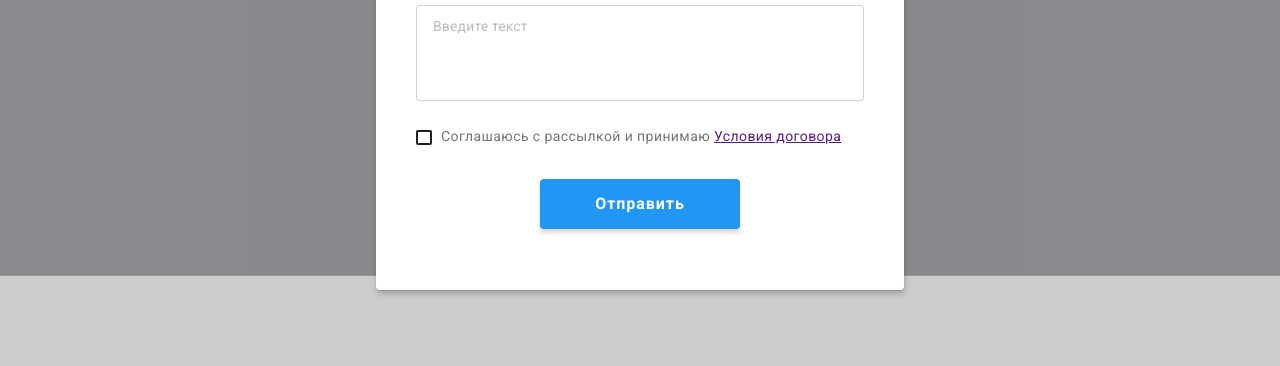
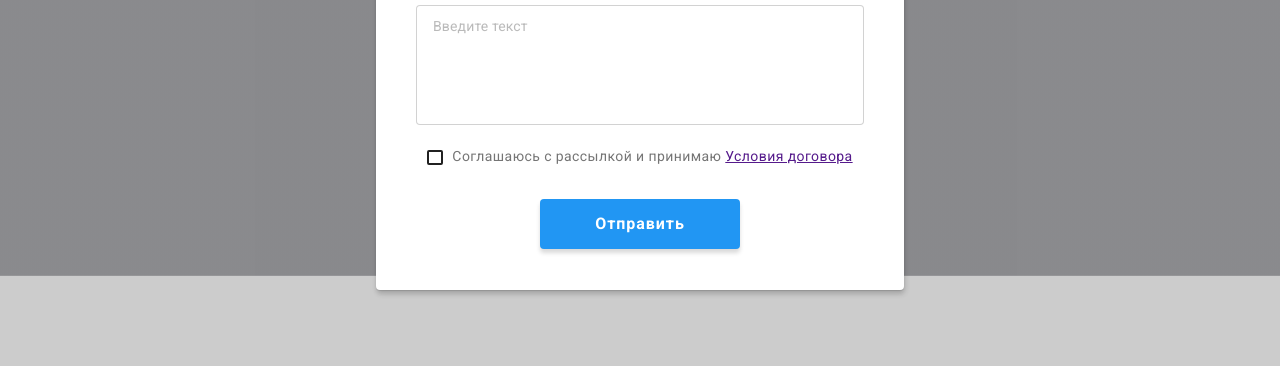
Before and after one commit to NickGontarenko/goit-markup-hw-06, a plain HTML site: page index.html in a window 1280 px wide. Both pictures are taken after a click on the button "Заказать услугу". Shown: the part 401-767 px from the top of the page. Drawn offline with nearby package versions, Linux system fonts and the light colour scheme.

Commit message:
Update styles.css

```diff
--- a/css/styles.css
+++ b/css/styles.css
@@ -564,6 +564,7 @@ address {
   align-items: baseline;
 }
 .footer-contacts {
+  flex-grow: 1s;
   margin-right: 70px;
 }
 
@@ -764,8 +765,10 @@ address {
 }
 
 .user-coment {
+
+  display: block;
   width: 100%;
-  height: 96px;
+  height: 120px;
   resize: none;
   outline: none;
   border: 1px solid rgba(33, 33, 33, 0.2);
@@ -787,6 +790,7 @@ address {
   color: var(--secondary-color-text);
   display: flex;
   align-items: center;
+  justify-content: center;
   margin-bottom: 30px;
 }
 
```
